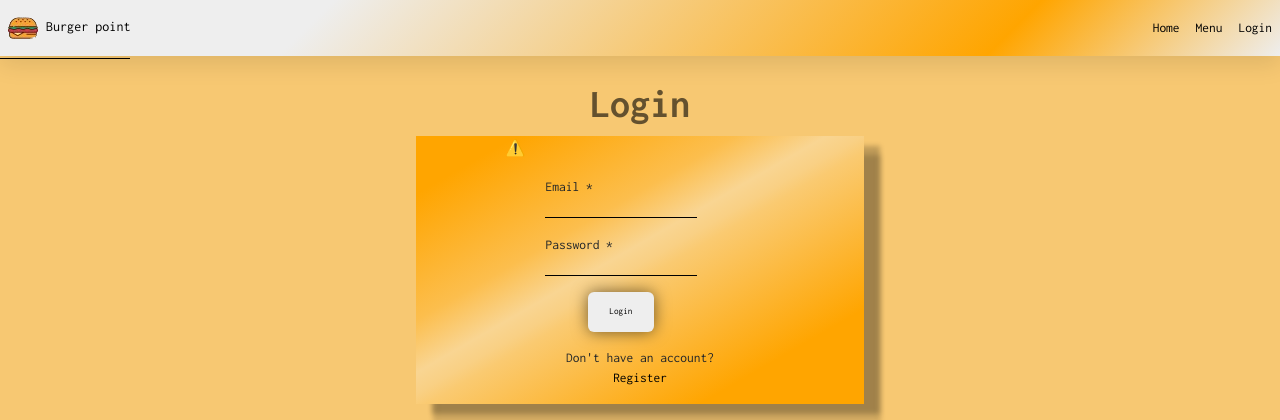
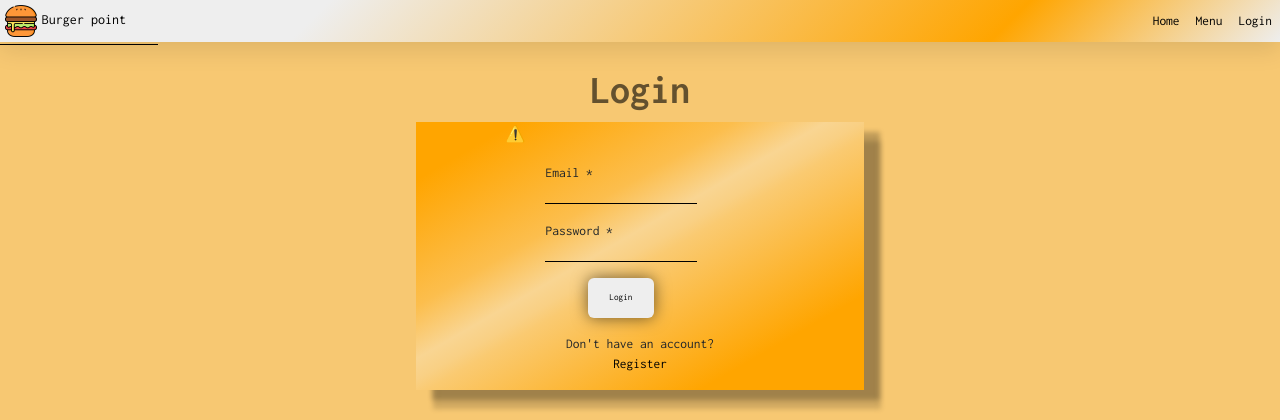
Before and after one commit to Evil2004/Burger-Point, a Django app: page /login/ in a window 1280 px wide. Shown: the top 420 px of the page. Run offline with Django 4.2, Linux system fonts and the light colour scheme; some web fonts are replaced.

Commit message:
fix: login page

```diff
--- a/static/css/layout.css
+++ b/static/css/layout.css
@@ -17,6 +17,11 @@ h3 {
 .navbar {
   box-shadow: 0 0.5rem 1.5rem rgb(0, 0, 0, 0.1);
   background: linear-gradient(315deg, #eee 0%, orange 22%, #eee 75%);
+}
+
+.navbar--img {
+  width: 20%;
+  margin: 0 5px;
 }
 
 .navbar-nav > a {
--- a/templates/layout.html
+++ b/templates/layout.html
@@ -15,7 +15,7 @@
     <link rel="stylesheet" href="{% static 'css/layout.css' %}" />
     <link
       rel="shortcut icon"
-      href="../static/images/burger-removebg-preview-removebg-preview.png"
+      href="../static/images/hamburger.png"
       type="image/x-icon"
     />
     {% block css %} {% endblock css %}
@@ -28,8 +28,8 @@
       >
         <a href="#" class="navbar-brand" style="font-size: calc(0.8rem + 0.1vw)"
           ><img
-            class="m-2"
-            src="../static/images/burger-removebg-preview-removebg-preview.png"
+            class="navbar--img"
+            src="../static/images/hamburger.png"
             alt=""
           />Burger point</a
         >
```
Also changed, not shown: static/images/hamburger.png (added).
